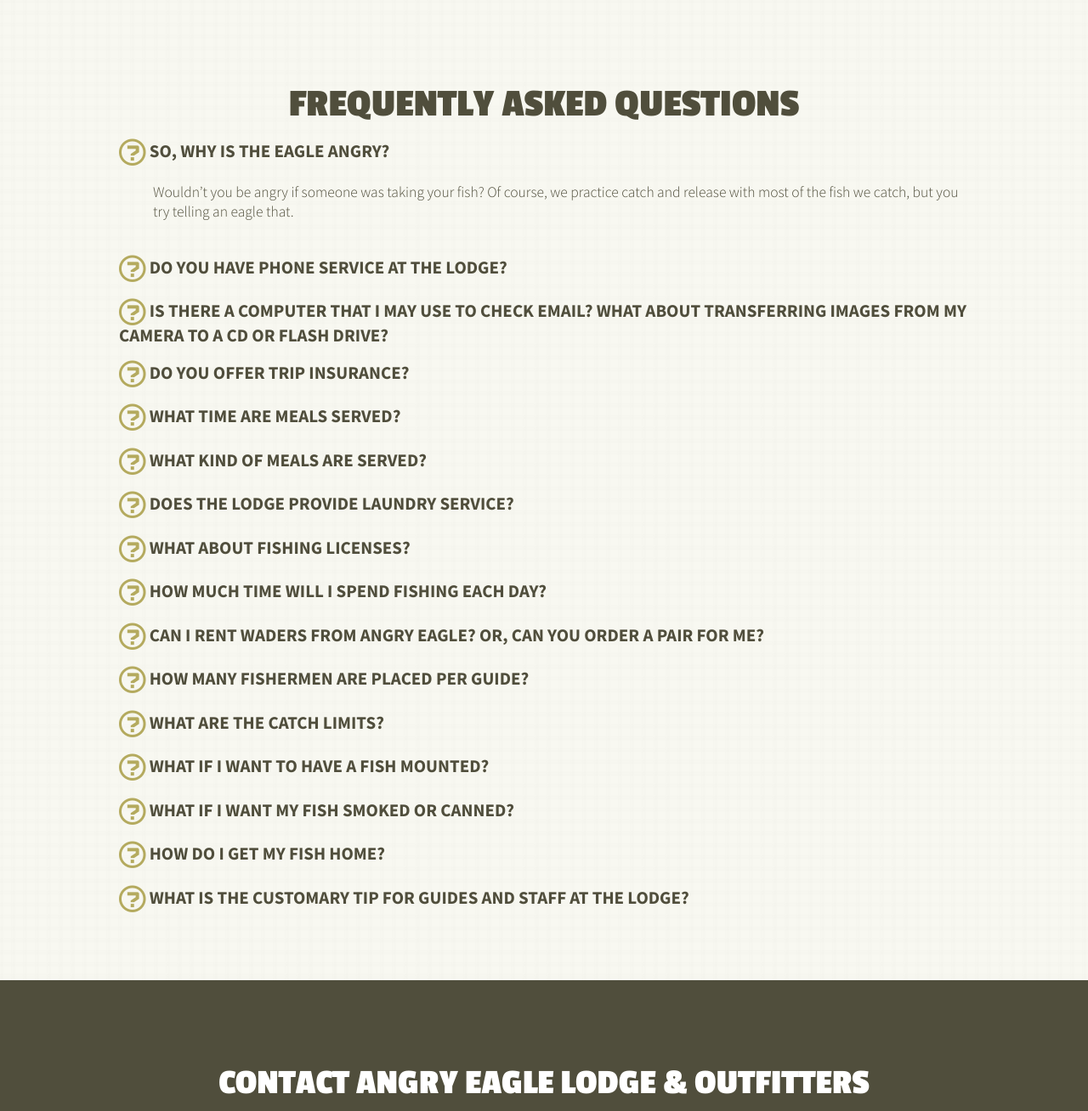
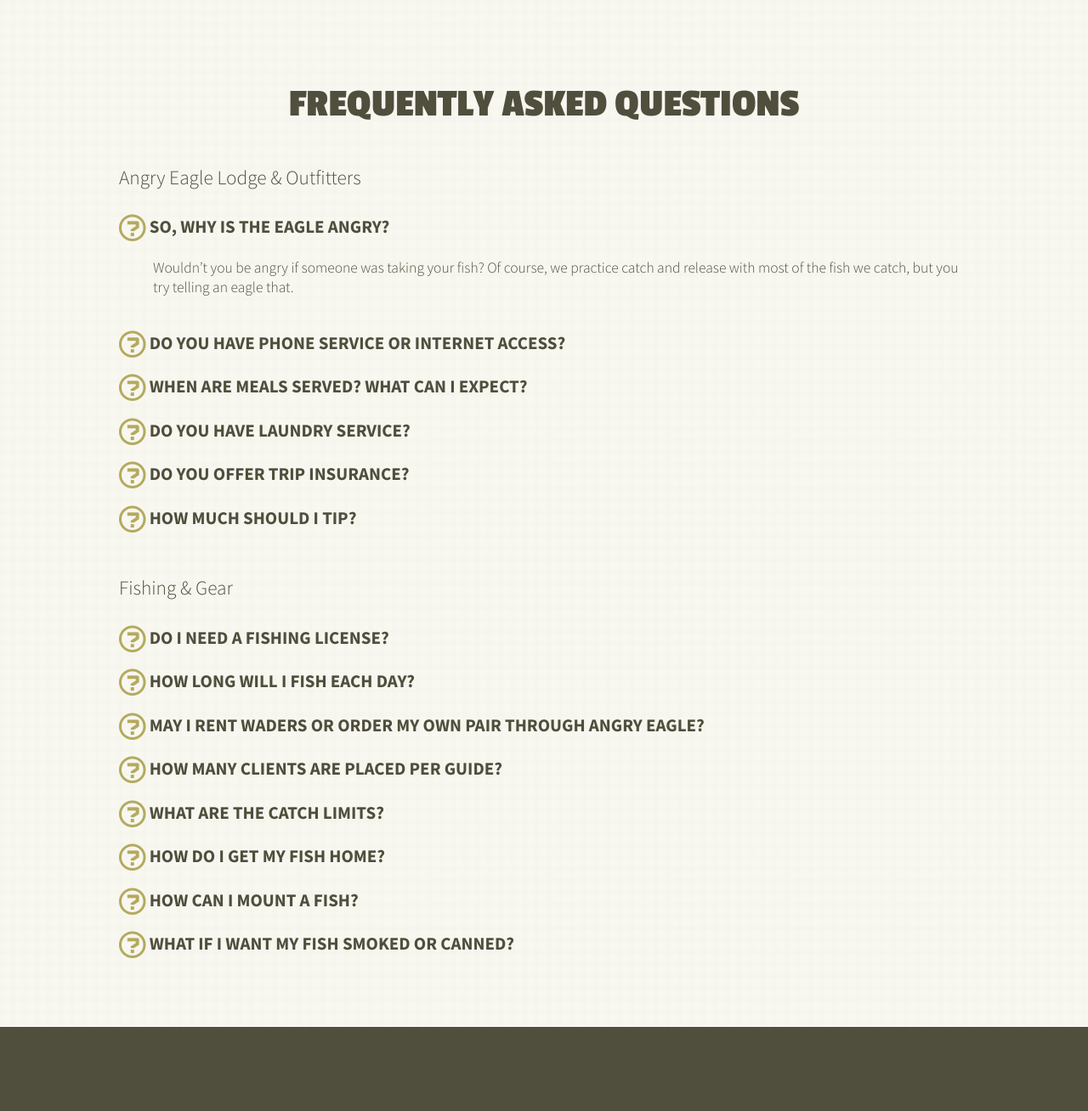
Before and after one commit to lindseyemaddox/rainbow-bay, a PHP site: page /faq in a window 1280 px wide. Shown: the part 240-1548 px from the top of the page at 85% size. Run offline with PHP 8.4, Linux system fonts and the light colour scheme; some libraries are stand-ins or nearby versions; some web fonts are replaced.

Commit message:
content edits

```diff
--- a/_assets/css/less/pages/faq.less
+++ b/_assets/css/less/pages/faq.less
@@ -1,5 +1,8 @@
 section#faq {
 	padding: 100px 0 60px;
+	h3 {
+		padding: 30px 0;
+	}
 	p.faquestion {
 		cursor: pointer;
 		.ssp-bold;
--- a/_assets/css/less/pages/media.less
+++ b/_assets/css/less/pages/media.less
@@ -103,7 +103,7 @@ section.media {
 			img {
 				width: 100%;
 				margin-top: 20px;
-				max-height: 240px;
+				max-height: 265px;
 			}
 			&.article {
 				img {
--- a/_assets/css/styles.css
+++ b/_assets/css/styles.css
@@ -2309,6 +2309,9 @@ button:hover {
 section#faq {
   padding: 100px 0 60px;
 }
+section#faq h3 {
+  padding: 30px 0;
+}
 section#faq p.faquestion {
   cursor: pointer;
   font-family: 'Source Sans Pro', sans-serif;
@@ -2796,7 +2799,7 @@ section.media div#container article.media-item a.video-link:hover span {
 section.media div#container article.media-item img {
   width: 100%;
   margin-top: 20px;
-  max-height: 240px;
+  max-height: 265px;
 }
 section.media div#container article.media-item.article img {
   float: left;
--- a/faq.php
+++ b/faq.php
@@ -8,49 +8,50 @@
 
 	<div class="inner">
 
-	<h2>Frequently Asked Questions</h2>
+		<h2>Frequently Asked Questions</h2>
+
+		<h3>Angry Eagle Lodge & Outfitters</h3>
 
         <p class="faquestion"><span class="icon-question"></span> So, why is the eagle angry?</p>
 
         <p class="faqanswer show">Wouldn’t you be angry if someone was taking your fish? Of course, we practice catch and release with most of the fish we catch, but you try telling an eagle that.</p>
 
-	<p class="faquestion"><span class="icon-question"></span> Do you have phone service at the lodge?</p>
+	<p class="faquestion"><span class="icon-question"></span> Do you have phone service or internet access?</p>
 
-        <p class="faqanswer">Yes, we provide satellite phone service for our guests. Because guests are charged for using this service, we recommend that they bring prepaid calling cards to get the best rates.</p>
+        <p class="faqanswer">We provide satellite phone service, but because there’s a charge for using this service, we recommend bringing prepaid calling cards to get the best rates. Each lodge includes complimentary satellite TV and Wi-Fi.<br /><br />
+		You’re welcome to use our computer to check email or transfer pictures from your camera to a flash drive or CD. Just make sure you know how to access your email from a computer other than yours.</p>
 
-        <p class="faquestion"><span class="icon-question"></span> Is there a computer that I may use to check email? What about transferring images from my camera to a CD or flash drive?</p>
+        <p class="faquestion"><span class="icon-question"></span> When are meals served? what can I expect?</p>
 
-        <p class="faqanswer">Yes, guests are welcome to use our computer to check email or transfer pictures. Just make sure you know how to access your email from a computer other than yours.</p>
+        <p class="faqanswer">Guests are served three meals a day. Breakfast is typically served around 7:15 a.m. Lunch will either be a shore-cooked lunch or a prepared sack lunch depending on the fishing destination and weather. After guests return to the lodge, they are treated to hors ‘dourves, beer, and wine followed by an upscale dinner around 7:30 p.m. that may include king crab, prime rib, or inch-thick pork chops, just to name a few.</p>
+
+        <p class="faquestion"><span class="icon-question"></span> Do you have laundry service?</p>
+
+        <p class="faqanswer">Yes, we’ll do laundry for you as needed.</p>
 
         <p class="faquestion"><span class="icon-question"></span> Do you offer trip insurance?</p>
 
         <p class="faqanswer">We do not offer trip insurance. Our policy is that trip deposits, balances, and airline tickets are not refundable unless we can find someone else to replace your spot. If you’re interested in trip insurance, we recommend researching information online to find an option that best suits your needs.</p>
 
-        <p class="faquestion"><span class="icon-question"></span> What time are meals served?</p>
+        <p class="faquestion"><span class="icon-question"></span> How much should i tip?</p>
 
-        <p class="faqanswer">Breakfast will be ready at 7:15 a.m. AKST, and dinner is served at approximately 7:30 p.m. AKST. We cook shore lunches when the weather and location allow. Otherwise, we’ll provide you with a sack lunch.</p>
+        <p class="faqanswer">While optional at Rainbow Bay Resort, tips are greatly appreciated. Typically, our guests each tip $500 per stay. You may leave your gratuity with any member of the lodge management, who will pool and divide it among all staff members.</p>
 
-        <p class="faquestion"><span class="icon-question"></span> What kind of meals are served?</p>
+		<h3>Fishing & Gear</h3>
 
-        <p class="faqanswer">Guests are served three meals a day. Breakfast is typically served around 7:15 a.m. Lunch will either be a shore-cooked lunch or a prepared sack lunch depending on the fishing destination and weather. After guests return to the lodge, they are treated to hors ‘dourves, beer, and wine followed by an upscale dinner that may include king crab, prime rib, or inch-thick pork chops, just to name a few.</p>
+        <p class="faquestion"><span class="icon-question"></span> Do I need a fishing license?</p>
 
-        <p class="faquestion"><span class="icon-question"></span> Does the lodge provide laundry service?</p>
+        <p class="faqanswer">Because we’re an Alaskan License Vendor, you can purchase your fishing license upon your arrival at Angry Eagle. A seven-day, non-resident fishing license is $55. If you fish for king salmon in June or July, you also will need a $35 king stamp. Children under 15 years of age do not require a license.</p>
 
-        <p class="faqanswer">Yes, we’ll do laundry for you as needed.</p>
-
-        <p class="faquestion"><span class="icon-question"></span> What about fishing licenses?</p>
-
-        <p class="faqanswer">Because we’re an Alaskan License Vendor, you can simply purchase your fishing license upon your arrival at our lodge. A seven-day, non-resident fishing license is $55. If you fish for king salmon in June or July, you will also need a $35 king stamp. Children under 15 years of age do not require a license.</p>
-
-        <p class="faquestion"><span class="icon-question"></span> How much time will I spend fishing each day?</p>
+        <p class="faquestion"><span class="icon-question"></span> How long will I fish each day?</p>
 
         <p class="faqanswer">This depends on your fishing destination and the weather, but during a typical day you’ll be fishing from 8 a.m. to 5 p.m. AKST.</p>
 
-        <p class="faquestion"><span class="icon-question"></span> Can I rent waders from Angry Eagle? Or, can you order a pair for me?</p>
+        <p class="faquestion"><span class="icon-question"></span> May I rent waders or order my own pair through Angry Eagle?</p>
 
         <p class="faqanswer">Yes, you can rent high-quality Simms® G3 and Patagonia® waders and wading boots for $100 weekly. We’re also happy to purchase Simms or Patagonia waders and boots for you and have them waiting at the lodge upon your arrival. If you’d like to rent or purchase waders and boots, please <a href="/contact">let us know</a> at least 30 days prior to your arrival.</p>
 
-        <p class="faquestion"><span class="icon-question"></span> How many fishermen are placed per guide?</p>
+        <p class="faquestion"><span class="icon-question"></span> How many clients are placed per guide?</p>
 
         <p class="faqanswer">Generally, we provide one guide per two fishermen. Occasionally on a fly out, the pilot/guide will assist three fishermen.</p>
 
@@ -58,7 +59,11 @@
 
         <p class="faqanswer">The catch limit varies each season, depending upon the strength of the salmon runs. You can keep two to five salmon per day, depending on the species and the stream in which we are fishing. We practice catch and release on everything but salmon.</p>
 
-        <p class="faquestion"><span class="icon-question"></span> What if I want to have a fish mounted?</p>
+        <p class="faquestion"><span class="icon-question"></span> How do I get my fish home?</p>
+
+        <p class="faqanswer">Each day, we’ll fillet your salmon and then vacuum pack, freeze, and place in it a travel-friendly box that holds up to 40 pounds of fish. There’s a $25 charge for each box of fish on your Lake Clark Air flight to Anchorage. Once you’re at the Anchorage International Airport, check your fish in their walk-in freezer while you wait for your flight home. When your departure time draws near, simply claim your box from the airport freezer and check it on your flight as baggage. Your fish should remain frozen until you arrive at your final destination.</p>
+
+        <p class="faquestion"><span class="icon-question"></span> How can I mount a fish?</p>
 
         <p class="faqanswer">Again, we practice catch and release on everything but salmon. But, if you want to have a mount of a particular fish made, we recommend a fiberglass “fish clone” mount. Simply take a picture of your fish and measure its length. A taxidermist will create a long-lasting clone that matches the photograph.</p>
 
@@ -66,14 +71,6 @@
 
         <p class="faqanswer">Anchorage has several companies that provide this service and will ship the finished products to you.</p>
 
-        <p class="faquestion"><span class="icon-question"></span> How do I get my fish home?</p>
-
-        <p class="faqanswer">Each day, we’ll fillet your salmon and then vacuum pack, freeze, and place in it a travel-friendly box that holds up to 40 pounds of fish. There’s a $25 charge for each box of fish on your Lake Clark Air flight to Anchorage. Once you’re at the Anchorage International Airport, check your fish in their walk-in freezer while you wait for your flight home. When your departure time draws near, simply claim your box from the airport freezer and check it on your flight as baggage. Your fish should remain frozen until you arrive at your final destination.</p>
-
-        <p class="faquestion"><span class="icon-question"></span> What is the customary tip for guides and staff at the lodge?</p>
-
-        <p class="faqanswer">While optional at Rainbow Bay Resort, tips are greatly appreciated. Typically, our guests each tip $500 per stay. You may leave your gratuity with any member of the lodge management, who will pool and divide it among all staff members.</p>
-
 	</div><!--inner-->
 
 </section><!--pattern-->
--- a/index.php
+++ b/index.php
@@ -93,7 +93,7 @@
 
 		    <h3 class="alt">"One of the top 25 fishing lodges in North America..."</h3>
 
-		    <img src="/_assets/img/logo-field-stream.png" alt="Field &amp; Stream logo">
+		    <a href="http://www.fieldandstream.com/articles/fishing/saltwater/where-fish/2007/02/greatest-fishing-lodges-world" target="_blank"><img src="/_assets/img/logo-field-stream.png" alt="Field &amp; Stream logo"></a>
 
 		</div><!--fullOpacity-->
 
```
Also changed, not shown: galleries.php (+5 -3 lines), _assets/img/galleries/brown-bear.jpg, _assets/img/media-brochure.jpg, _assets/img/media-form.jpg, 1 other file.
